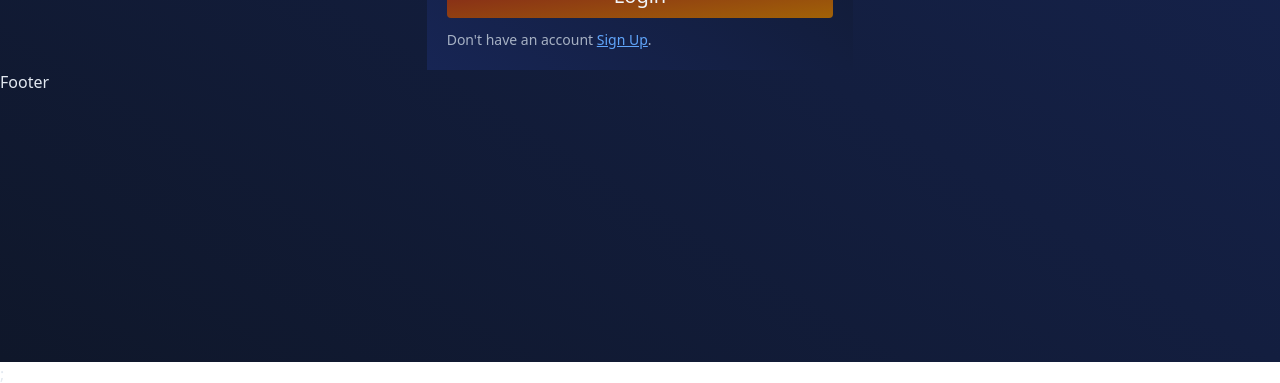
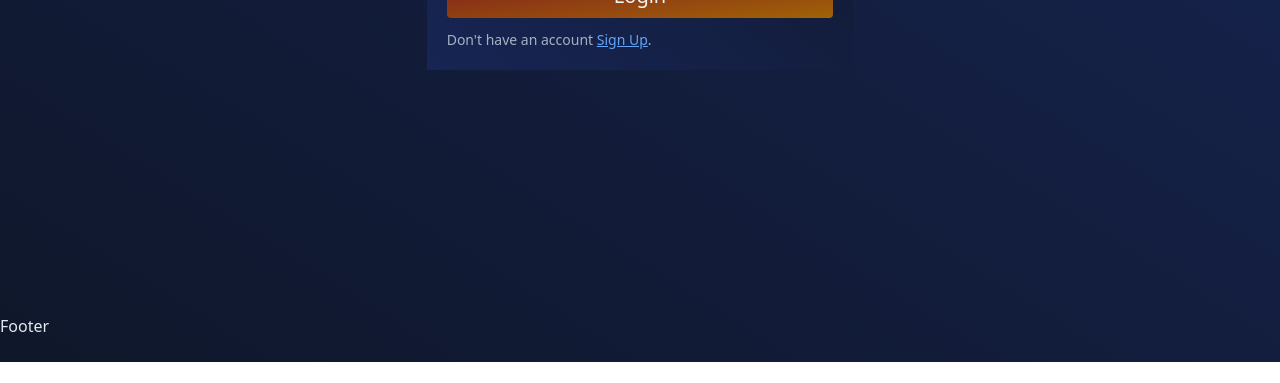
Before and after one commit to gebrina/permission-based-auth-client, a React (Vite) app: page /login in a window 1280 px wide. Shown: the part 438-821 px from the top of the page. After the commit the page ends 800 px from the top, so only its background shows below. Built offline with nearby package versions, Linux system fonts and the light colour scheme; what axios-mock-adapter would draw is missing.

Commit message:
remove unwanted scrollbars

```diff
--- a/src/App.tsx
+++ b/src/App.tsx
@@ -21,9 +21,12 @@ export const App = () => {
     <BrowserRouter>
       {showNavandFooter ? (
         <div
-          className="sm:container
-                    overflow-hidden flex
-                    flex-col gap-8 mx-auto  h-full w-full"
+          className="sm:container  flex
+                    flex-col gap-8 mx-auto
+                    h-full
+                    w-full
+                    overflow-hidden
+                    "
         >
           <div className="h-12">
             <Navbar />
@@ -38,15 +41,14 @@ export const App = () => {
               <Route path="reset-password/:email" element={<ResetPassword />} />
               <Route path="*" element={<NotFound />} />
             </Routes>
-            <div className="h-12">
-              <Footer />
-            </div>
+          </div>
+          <div className="h-12">
+            <Footer />
           </div>
         </div>
       ) : (
         <DashboardRoutes />
       )}
-      ;
     </BrowserRouter>
   );
 };
--- a/src/components/ProductCard.tsx
+++ b/src/components/ProductCard.tsx
@@ -17,8 +17,8 @@ export const ProductCard: FC<Product> = ({
       entries.forEach((entry) => {
         const img = entry.target as HTMLImageElement;
         const loadedImageUrl = img.getAttribute("data-src")!;
+        img.src = loadedImageUrl;
         img.style.filter = "blur(0)";
-        img.src = loadedImageUrl;
         img.classList.remove("animate-pulse");
         observer.disconnect();
       });
```
